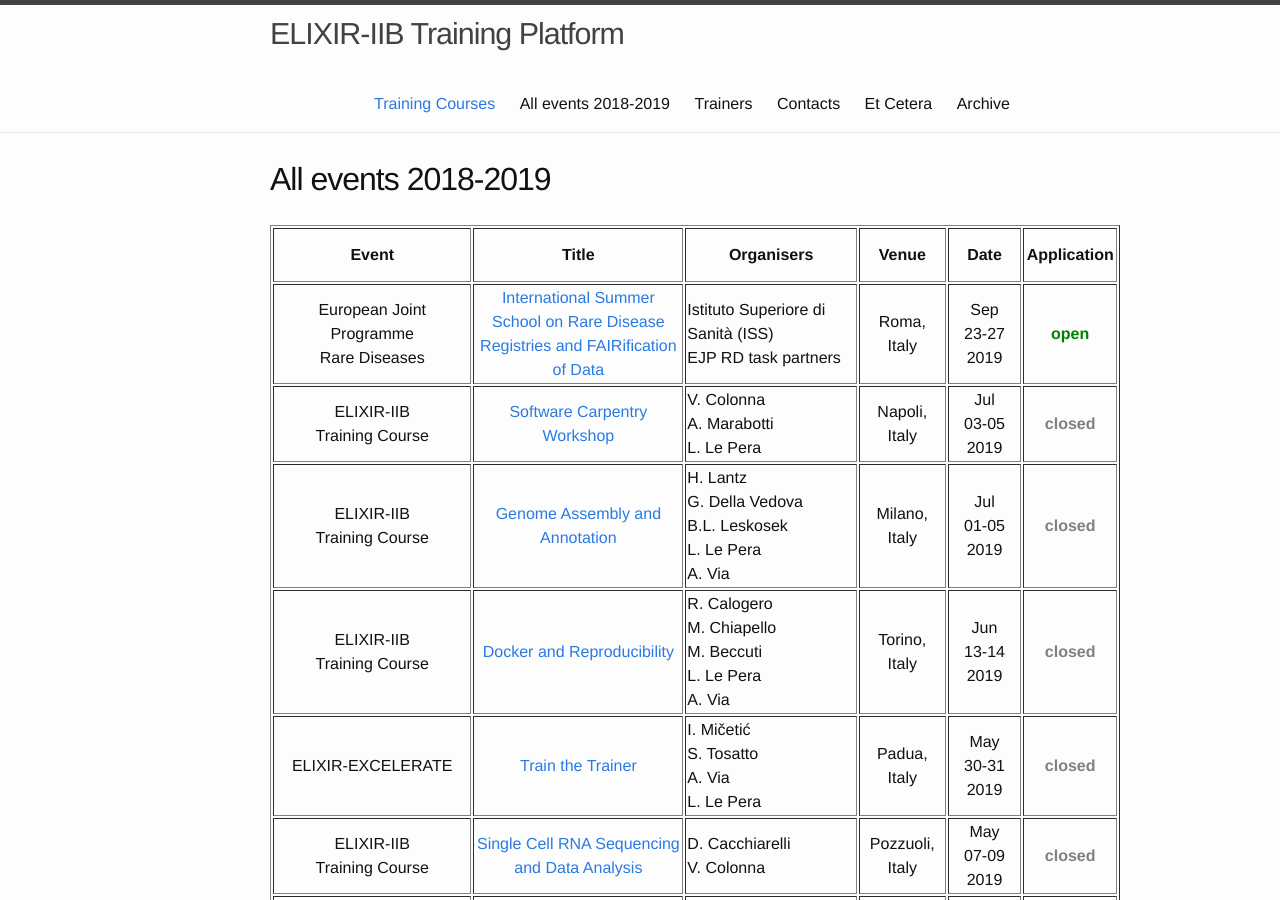
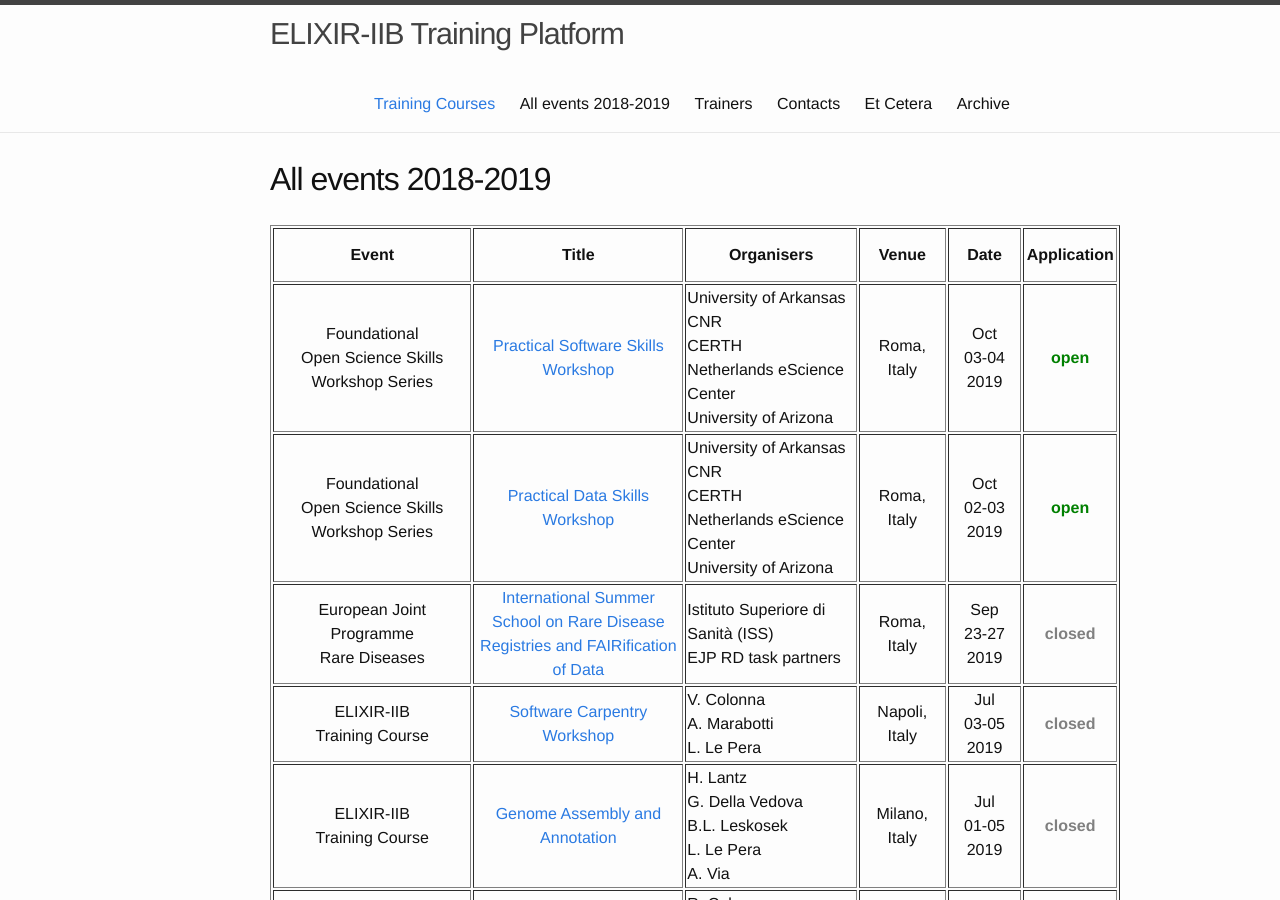
Before and after one commit to ELIXIR-IIB-training/website, a Jekyll site: the page built from _pages/01-all_events.md, in a window 1280 px wide and 900 px high. Built offline with Jekyll 4.4.1, drawn with Linux system fonts in a browser that asks for light colours.

Commit message:
Added Open Science Skills Workshops

```diff
--- a/_pages/01-all_events.md
+++ b/_pages/01-all_events.md
@@ -14,12 +14,28 @@ permalink: /all_events_2018_2019/
    <td height="50" width="90" align="center"><b>Application</b></td>
 </tr>
 <tr>
+<td height="50" align="center">Foundational <br>Open Science Skills <br>Workshop Series</td>
+   <td height="50" width="220" align="center"><a href="http://bit.ly/foss-rome-19">Practical Software Skills Workshop</a></td>
+   <td height="50" width="150">University of Arkansas<br>CNR<br>CERTH<br>Netherlands eScience Center<br>University of Arizona</td>
+   <td height="50" align="center">Roma,<br>Italy</td>
+   <td height="50" width="75" align="center">Oct<br>03-04<br>2019</td>
+   <td height="50" align="center"><font color="green"><b>open</b></font></td>
+</tr>
+<tr>
+<td height="50" align="center">Foundational <br>Open Science Skills <br>Workshop Series</td>
+   <td height="50" width="220" align="center"><a href="http://bit.ly/foss-rome-19">Practical Data Skills Workshop</a></td>
+   <td height="50" width="150">University of Arkansas<br>CNR<br>CERTH<br>Netherlands eScience Center<br>University of Arizona</td>
+   <td height="50" align="center">Roma,<br>Italy</td>
+   <td height="50" width="75" align="center">Oct<br>02-03<br>2019</td>
+   <td height="50" align="center"><font color="green"><b>open</b></font></td>
+</tr>
+<tr>
 <td height="50" align="center">European Joint Programme<br>Rare Diseases</td>
    <td height="50" width="220" align="center"><a href="http://www.ejprarediseases.org/index.php/international-summer-school-on-rare-disease-registries-and-fairification-of-data/">International Summer School on Rare Disease Registries and FAIRification of Data</a></td>
    <td height="50" width="150">Istituto Superiore di Sanità (ISS)<br>EJP RD task partners</td>
    <td height="50" align="center">Roma,<br>Italy</td>
    <td height="50" width="75" align="center">Sep<br>23-27<br>2019</td>
-   <td height="50" align="center"><font color="green"><b>open</b></font></td>
+   <td height="50" align="center"><font color="grey"><b>closed</b></font></td>
 </tr>
 <tr>
 <td height="50" align="center">ELIXIR-IIB<br>Training Course</td>
@@ -27,7 +43,7 @@ permalink: /all_events_2018_2019/
    <td height="50" width="150">V. Colonna<br>A. Marabotti<br>L. Le Pera</td>
    <td height="50" align="center">Napoli,<br>Italy</td>
    <td height="50" width="75" align="center">Jul<br>03-05<br>2019</td>
-   <td height="50" align="center"><font color="grey"><b> closed </b></font></td>
+   <td height="50" align="center"><font color="grey"><b>closed</b></font></td>
 </tr>
 <tr>
 <td height="50" align="center">ELIXIR-IIB<br>Training Course</td>
```
